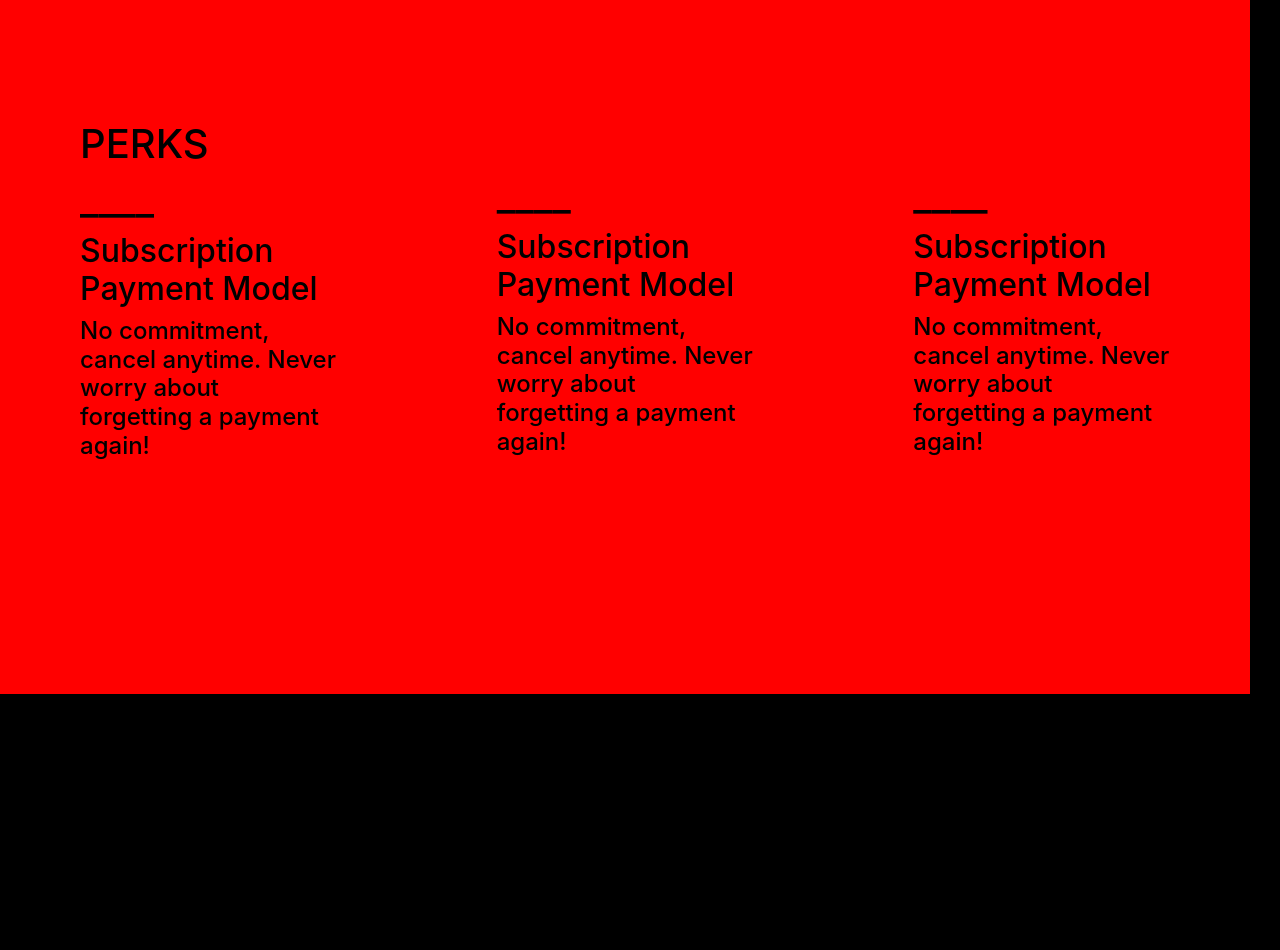
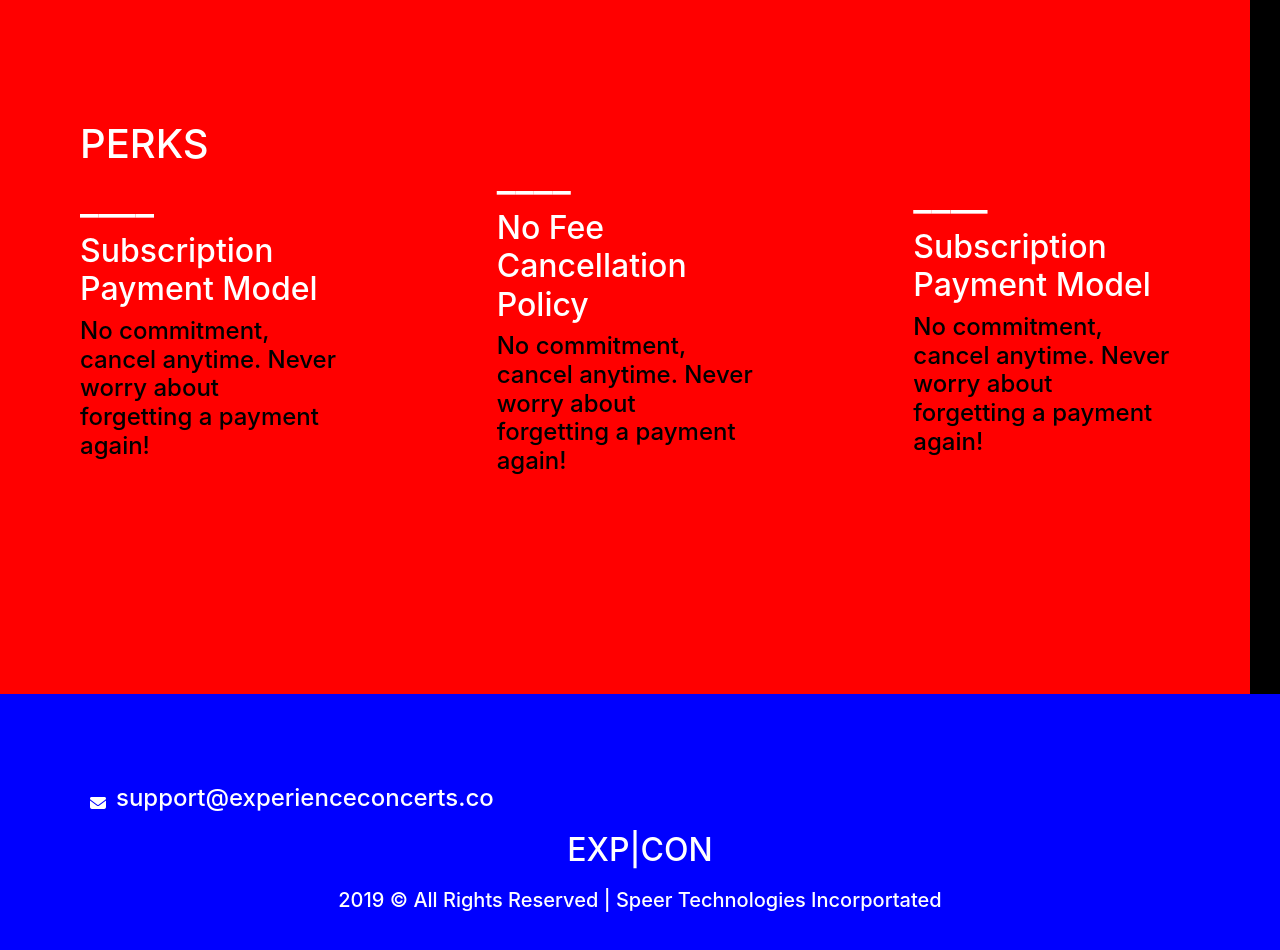
Before and after one commit to ThomasA64/speer-front-end, a React (Create React App) app: page /pricing in a window 1280 px wide. Shown: the part 920-1870 px from the top of the page. Before the commit the page ends 1614 px from the top, so only its background shows below. Built offline with nearby package versions, Linux system fonts and the light colour scheme.

Commit message:
add blue footer component

```diff
--- a/src/App.js
+++ b/src/App.js
@@ -7,6 +7,7 @@ import Burger from "./components/Burger";
 import Music from "./components/Music";
 import Hero from "./components/Hero";
 import Perks from "./components/Perks";
+import Footer from "./components/Footer";
 
 import "bootstrap/dist/css/bootstrap.min.css";
 import "./styles/mainpage.css";
@@ -16,6 +17,7 @@ import "./styles/nav.css";
 import "./styles/pricing.css";
 import "./styles/burger.css";
 import "./styles/music.css";
+import "./styles/footer.css";
 
 function App() {
   return (
@@ -38,6 +40,7 @@ function App() {
             <>
               <Pricing></Pricing>
               <Perks></Perks>
+              <Footer></Footer>
             </>
           )}
         />
--- a/src/components/Footer.js
+++ b/src/components/Footer.js
@@ -0,0 +1,22 @@
+import React from "react";
+
+export default function Footer() {
+  return (
+    <footer className="blue-footer">
+      <div>
+        <div className="email">
+          <i class="fas fa-envelope"></i>{" "}
+          <h4 className="class-email">support@experienceconcerts.co</h4>
+        </div>
+      </div>
+
+      <div className="logo-footer">
+        <h2>EXP|CON</h2>
+
+        <h5 className="email">
+          2019 © All Rights Reserved | Speer Technologies Incorportated
+        </h5>
+      </div>
+    </footer>
+  );
+}
--- a/src/components/Perks.js
+++ b/src/components/Perks.js
@@ -2,33 +2,33 @@ import React from "react";
 
 export default function Perks() {
   return (
-    <div class="container-fluid musContain">
+    <div class="container-fluid musContain perks">
       <div className="row music">
-        <div className="col">
+        <div className="col perks">
           <h1>PERKS</h1>
           <h1>____</h1>
           <h2>Subscription Payment Model</h2>
-          <h4>
+          <h4 className="perk-description">
             No commitment, <br></br> cancel anytime. Never <br></br> worry about
             forgetting a payment again!
           </h4>{" "}
         </div>
-        <div className="col">
+        <div className="col perks">
+          <h1>
+            <br></br>____
+          </h1>
+          <h2>No Fee Cancellation Policy</h2>
+          <h4 className="perk-description">
+            No commitment, <br></br> cancel anytime. Never <br></br> worry about
+            forgetting a payment again!
+          </h4>{" "}
+        </div>
+        <div className="col perks">
           <h1>
             <br></br>____
           </h1>
           <h2>Subscription Payment Model</h2>
-          <h4>
-            No commitment, <br></br> cancel anytime. Never <br></br> worry about
-            forgetting a payment again!
-          </h4>{" "}
-        </div>
-        <div className="col">
-          <h1>
-            <br></br>____
-          </h1>
-          <h2>Subscription Payment Model</h2>
-          <h4>
+          <h4 className="perk-description">
             No commitment, <br></br> cancel anytime. Never <br></br> worry about
             forgetting a payment again!
           </h4>{" "}
--- /dev/null
+++ b/src/styles/footer.css
@@ -0,0 +1,23 @@
+.blue-footer {
+  display: flex;
+  flex-direction: column;
+  padding: 5em;
+  background-color: blue;
+  color: white;
+}
+
+.logo-footer {
+  display: flex;
+  flex-direction: column;
+  justify-content: center;
+  align-items: center;
+}
+
+.email {
+  display: flex;
+  padding: 10px;
+}
+
+.class-email {
+  padding-left: 10px;
+}
--- a/src/styles/nav.css
+++ b/src/styles/nav.css
@@ -11,6 +11,7 @@
   color: white;
   display: flex;
   align-items: center;
+  z-index: 4;
 }
 
 .logo {
@@ -23,13 +24,20 @@
   flex-direction: column;
   justify-content: center;
   display: none;
-  background-color: red;
-  margin: 20px;
+  background: rgb(255, 0, 0);
+  background: linear-gradient(
+    135deg,
+    rgba(255, 0, 0, 1) 0%,
+    rgba(0, 31, 255, 1) 100%
+  );
+  margin: 0px;
+  margin-top: -70px;
+  margin-left: 25px;
   padding: 40px;
-  width: 15em;
-  height: 15em;
+  width: 17.5em;
+  height: 17.5em;
   border-radius: 250px;
-  z-index: 3;
+  z-index: 2;
   transition: all 0.2s ease-in-out;
   opacity: 0.8;
 }
@@ -37,7 +45,12 @@
 .menu a {
   text-decoration: none;
   color: white;
-  font-size: 30px;
+  font-size: 25px;
+  font-weight: 900;
+}
+
+.menu a:hover {
+  color: aqua;
 }
 
 label {
--- a/src/styles/pricing.css
+++ b/src/styles/pricing.css
@@ -72,3 +72,12 @@ ul {
   min-height: 100vh;
   padding: 5em;
 }
+
+.perks {
+  color: white;
+  font-weight: 900;
+}
+
+.perk-description {
+  color: black;
+}
```
